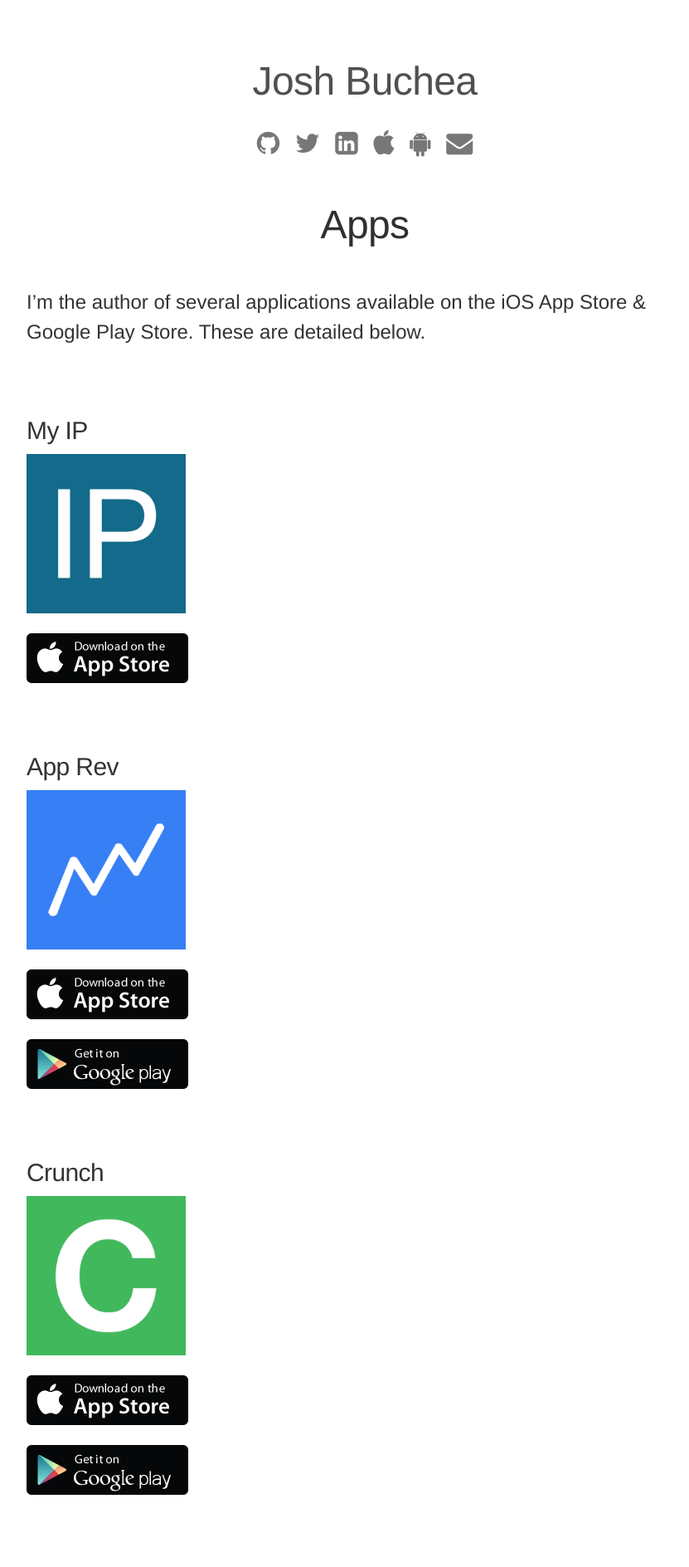
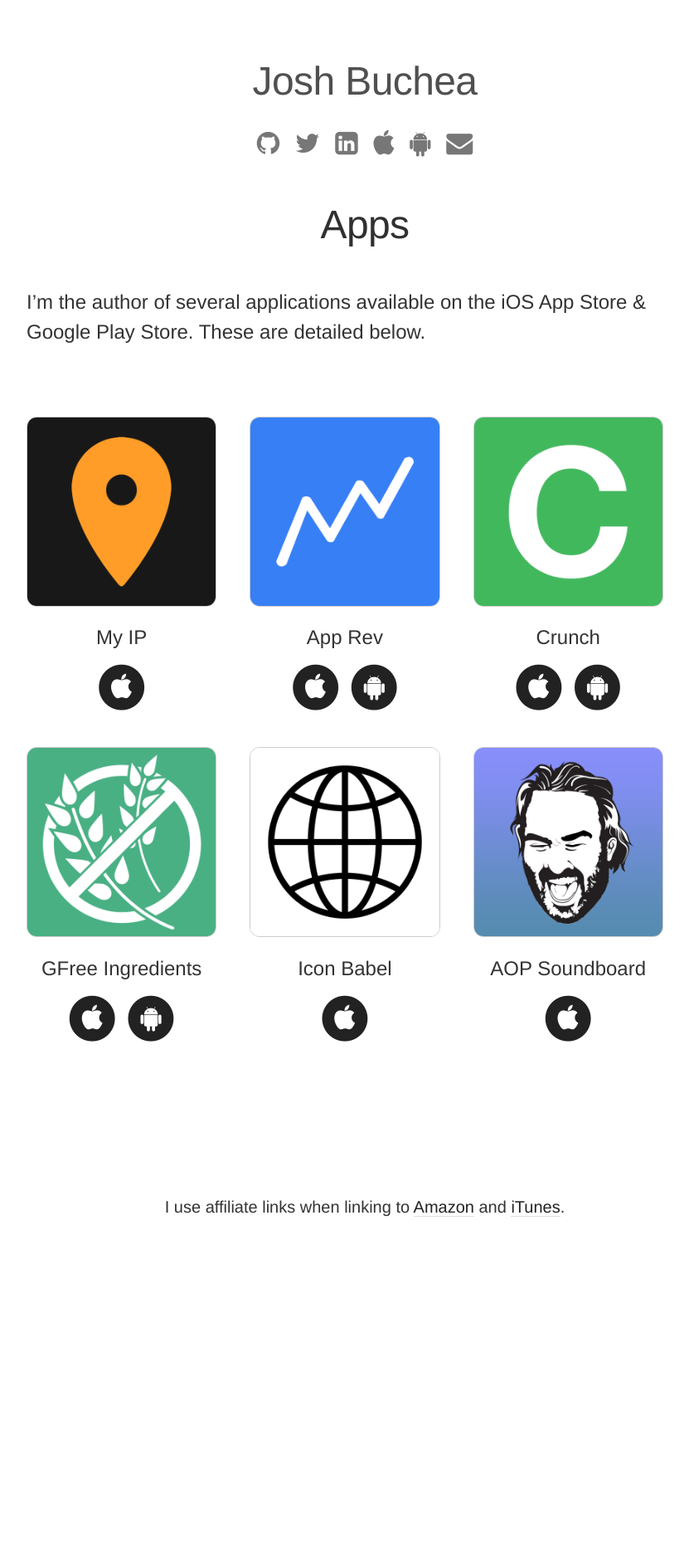
Before and after one commit to joshbuchea/joshbuchea.com, a Jekyll site: the page built from apps.md, in a window 1280 px wide. Shown: the top 1888 px of the page at 83% size, without its empty margins (200-1031 px from the left). Built offline with Jekyll 4.4.1, drawn with Linux system fonts in a browser that asks for light colours; nearby versions of some CDN libraries; after the commit the page ends 1519 px from its top, so only the background shows below that.

Commit message:
Update apps page

```diff
--- /dev/null
+++ b/_includes/apps.html
@@ -0,0 +1,36 @@
+<section class="apps">
+
+  {% for app in site.data.apps %}
+  <!-- {{ app.name }} -->
+  <!-- {{ app.desc }} -->
+  <div class="app">
+    <div class="app-icon">
+      <a target="_blank" href="{{ app.ios }}">
+        <img src="/public/img/{{ app.icon }}" width="100%" height="auto">
+      </a>
+    </div>
+
+    <div class="app-name">{{ app.name }}</div>
+
+    <div class="app-links">
+      <a target="_blank" href="{{ app.ios }}">
+        <span class="fa-stack fa-lg">
+          <i class="fa fa-circle fa-stack-2x"></i>
+          <i class="fa fa-apple fa-stack-1x fa-inverse"></i>
+        </span>
+      </a>
+
+      {% if app.android %}
+      <a target="_blank" href="{{ app.android }}">
+        <span class="fa-stack fa-lg">
+          <i class="fa fa-circle fa-stack-2x"></i>
+          <i class="fa fa-android fa-stack-1x fa-inverse"></i>
+        </span>
+      </a>
+      {% endif %}
+    </div>
+  </div>
+
+  {% endfor %}
+
+</section>
--- a/_sass/_main.scss
+++ b/_sass/_main.scss
@@ -225,3 +225,40 @@
     text-align: right;
   }
 }*/
+
+/**
+ * Apps
+ */
+
+.apps {
+  text-align: center;
+
+  .app {
+    padding-bottom: 40px;
+
+    a {
+      border: none;
+    }
+
+    .app-icon img {
+      display: inline-block;
+      margin-bottom: 0;
+      border-radius: 12px;
+      border: 1px solid #ccc;
+    }
+
+    .app-name {
+      margin: .4em 0;
+    }
+  }
+
+  @media (min-width: 540px) {
+    display: flex;
+    flex-wrap: wrap;
+
+    .app {
+      padding-right: 40px;
+      max-width: 33%;
+    }
+  }
+}
--- a/apps.md
+++ b/apps.md
@@ -7,53 +7,4 @@
 
 <br>
 
-### My IP
-
-<img src="/public/img/app-icon-myip_512@2x.png" width="192" height="auto">
-
-<!-- Network IP Address Lookup Utility -->
-
-[<img src="/public/img/app-store-badge-apple_195x60@2x.png" width="195" height="60">](https://itunes.apple.com/app/id1031729525?mt=8&at=11l7ss&ct=joshbucheadotcom)
-<br>
-
-### App Rev
-
-<img src="/public/img/app-icon-apprev_512@2x.png" width="192" height="auto">
-
-<!-- A simple app store sales revenue calculator. -->
-
-[<img src="/public/img/app-store-badge-apple_195x60@2x.png" width="195" height="60">](https://itunes.apple.com/app/id1034537083?mt=8&at=11l7ss&ct=joshbucheadotcom)
-
-[<img src="/public/img/app-store-badge-google_195x60@2x.png" width="195" height="60">](https://play.google.com/store/apps/details?id=com.joshbuchea.app.apprev)
-<br>
-
-### Crunch
-
-<img src="/public/img/app-icon-crunch_512@2x.png" width="192" height="auto">
-
-<!-- A simple salary and wage calculator. -->
-
-[<img src="/public/img/app-store-badge-apple_195x60@2x.png" width="195" height="60">](https://itunes.apple.com/app/id912209541?mt=8&at=11l7ss&ct=joshbucheadotcom)
-
-[<img src="/public/img/app-store-badge-google_195x60@2x.png" width="195" height="60">](https://play.google.com/store/apps/details?id=com.joshbuchea.crunch)
-<br>
-
-### GFree Ingredients
-
-<img src="/public/img/app-icon-gfree_512@2x.png" width="192" height="auto">
-
-<!-- A simple gluten free ingredients reference. -->
-
-[<img src="/public/img/app-store-badge-apple_195x60@2x.png" width="195" height="60">](https://itunes.apple.com/app/id952035870?mt=8&at=11l7ss&ct=joshbucheadotcom)
-
-[<img src="/public/img/app-store-badge-google_195x60@2x.png" width="195" height="60">](https://play.google.com/store/apps/details?id=com.joshbuchea.gfreeing)
-
-<br>
-
-### AOP Soundboard
-
-<img src="/public/img/app-icon-aopsb_512@2x.png" width="192" height="auto">
-
-<!-- A soundboard I made for musician and podcaster Jason Auer (AKA the Auer of Power). -->
-
-[<img src="/public/img/app-store-badge-apple_195x60@2x.png" width="195" height="60">](https://itunes.apple.com/app/auer-of-power-soundboard/id572835381?mt=8&at=11l7ss&ct=joshbucheadotcom)
+{% include apps.html %}
```
Also changed, not shown: _data/apps.yml (added, +34 -0 lines), public/img/app-icon-iconbabel_512@2x.png (added), public/img/app-icon-myip_512@2x.png.
